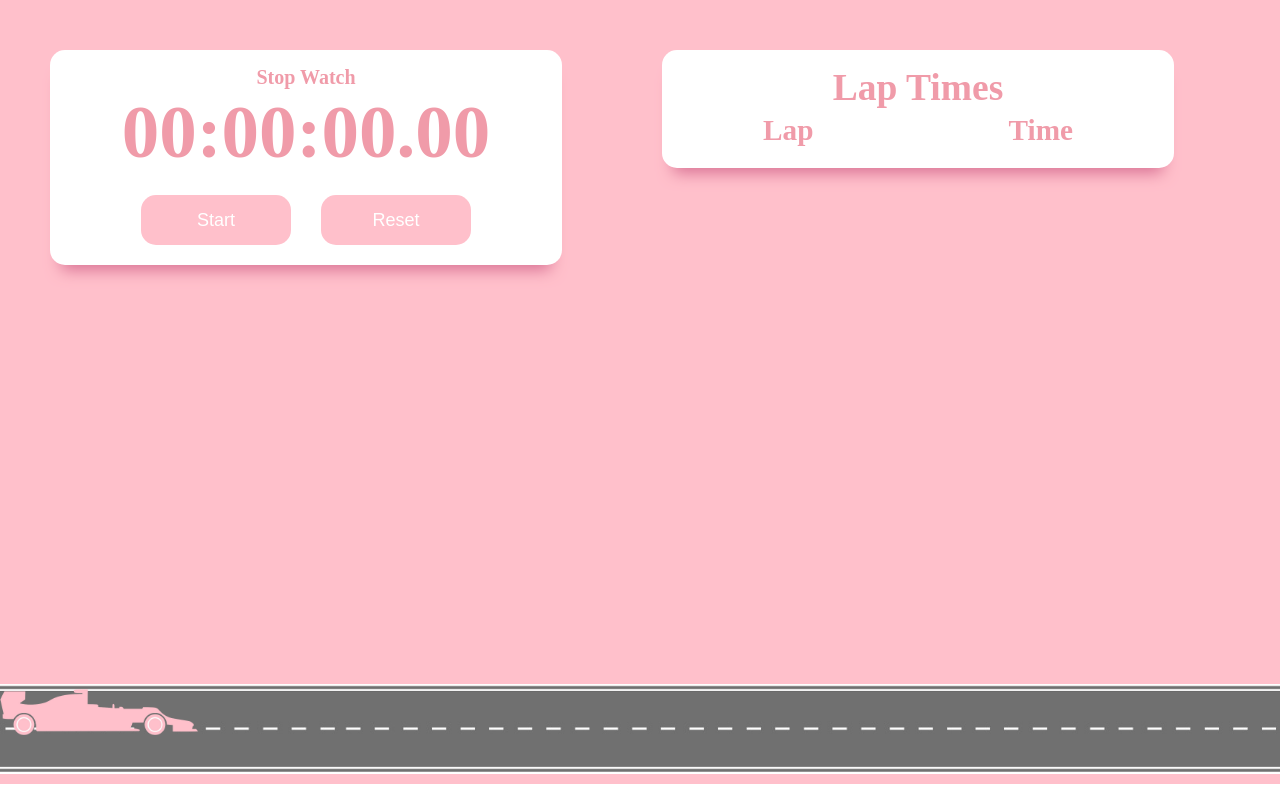
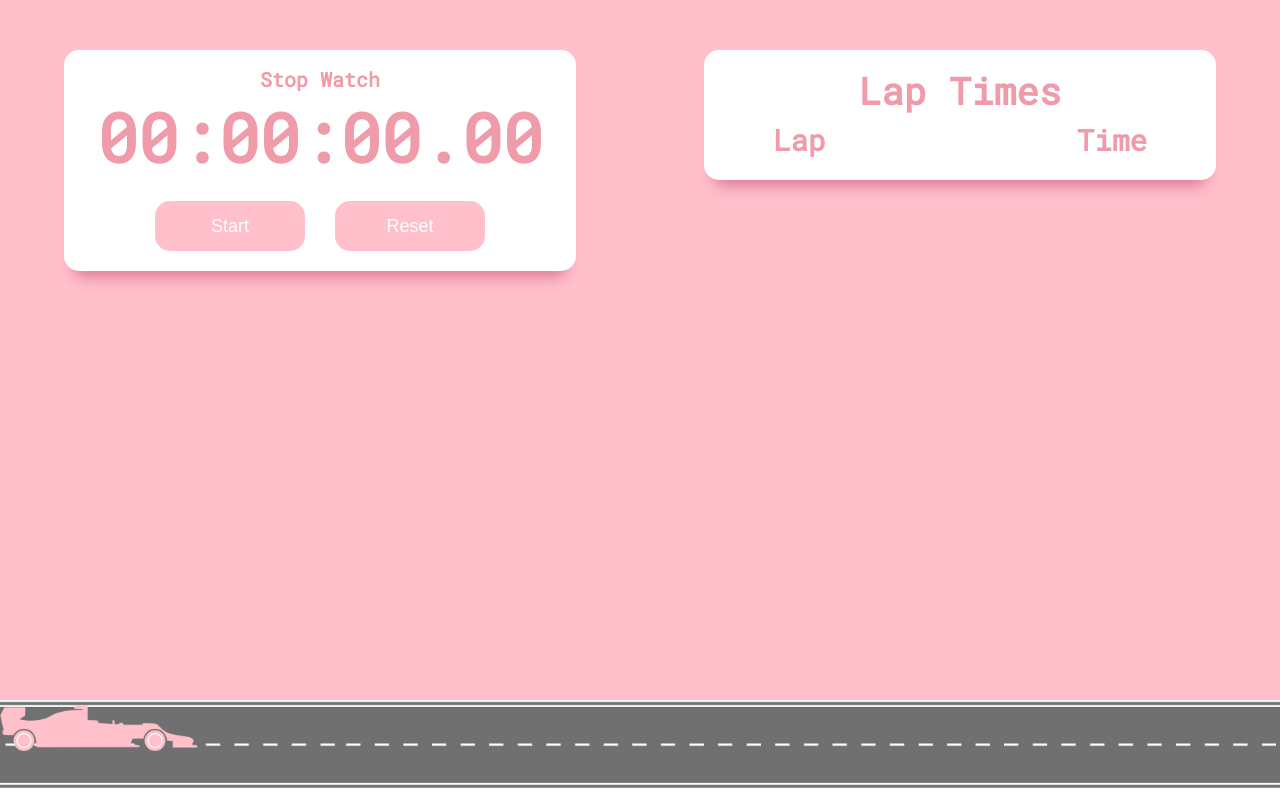
Before and after one commit to Shopify/eng-intern-assessment-react, a React app: page / in a window 1280 px wide. Built offline with nearby package versions, Linux system fonts and the light colour scheme.

Commit message:
Add font, update styling and images

```diff
--- a/public/index.html
+++ b/public/index.html
@@ -1,9 +1,27 @@
 <!DOCTYPE html>
 <html>
-    <head>
-        <title>Template Site</title>
-    </head>
-    <body>
-        <section id='root'></section>
-    </body>
+  <head>
+    <title>Template Site</title>
+    <!-- <link rel="preconnect" href="https://fonts.googleapis.com" />
+    <link rel="preconnect" href="https://fonts.gstatic.com" crossorigin />
+    <link
+      href="https://fonts.googleapis.com/css2?family=Courier+Prime&display=swap"
+      rel="stylesheet"
+    /> -->
+    <link rel="preconnect" href="https://fonts.googleapis.com" />
+    <link rel="preconnect" href="https://fonts.gstatic.com" crossorigin />
+    <link
+      href="https://fonts.googleapis.com/css2?family=Roboto+Mono&display=swap"
+      rel="stylesheet"
+    />
+    <style>
+      body {
+        /* font-family: "Courier Prime", monospace; */
+        font-family: "Roboto Mono", monospace;
+      }
+    </style>
+  </head>
+  <body>
+    <section id="root"></section>
+  </body>
 </html>
--- a/src/Styles/StopWatch.css
+++ b/src/Styles/StopWatch.css
@@ -8,23 +8,27 @@
   height: 98vh;
   background-color: #ffc0cb;
   overflow: auto;
+  display: flex;
+  justify-content: space-around;
+}
+
+.timerContainer,
+.lapContainer {
+  margin: 50px;
+  height: fit-content;
+  text-align: center;
+  background-color: white;
+  border-radius: 15px;
+  box-shadow: 0 1rem 1rem -0.7rem #d87093;
+  color: rgb(240, 155, 169);
   position: relative;
+  z-index: 3;
+  width: 40%;
 }
 
 .timerContainer {
-  margin: 50px;
-  float: left;
-  height: fit-content;
-  text-align: center;
-  font-size: 50px;
-  color: rgb(240, 155, 169);
-  background-color: white;
-  width: 40%;
-  border-radius: 15px;
+  font-size: 45px;
   padding-top: 1rem;
-  box-shadow: 0 1rem 1rem -0.7rem #d87093;
-  position: relative;
-  z-index: 3;
 }
 
 .timerContainer h2 {
@@ -32,19 +36,8 @@
 }
 
 .lapContainer {
-  margin: 50px;
-  float: left;
-  height: fit-content;
-  text-align: center;
   font-size: 25px;
-  color: rgb(240, 155, 169);
-  background-color: white;
-  width: 40%;
-  padding: 1rem 6rem;
-  border-radius: 15px;
-  box-shadow: 0 1rem 1rem -0.7rem #d87093;
-  position: relative;
-  z-index: 3;
+  padding: 1rem 4rem;
 }
 
 .carMovement {
@@ -110,11 +103,15 @@
   display: block;
 }
 
-@media (max-width: 1050px) {
+@media (max-width: 1100px) {
+  .timer {
+    flex-direction: column;
+    align-items: center;
+  }
   .timerContainer,
   .lapContainer {
     width: 80%;
-    float: center;
+    margin: 20px;
   }
   .carMovement,
   .roadContainer {
```
Also changed, not shown: 5 other files (tests, documents, lock files or other folders).
